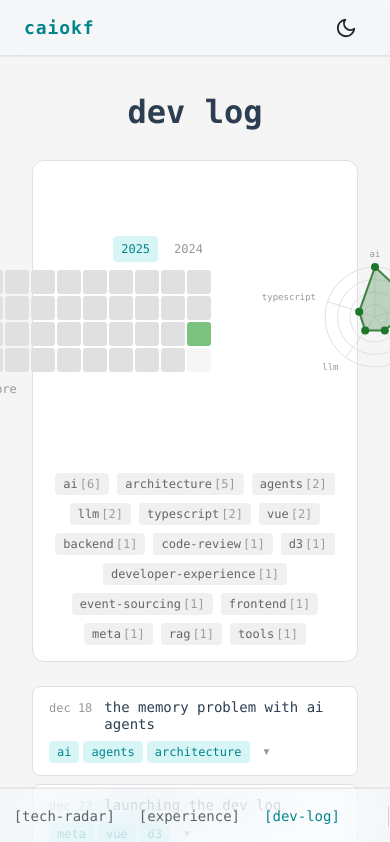
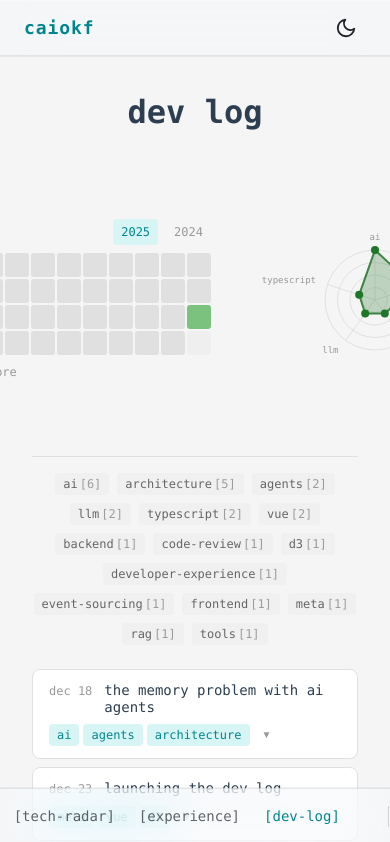
Before and after one commit to caiokf/homepage, a Vue app: page /devlog in a window 390 px wide. Shown: the top 842 px of the page. Built offline with nearby package versions, Linux system fonts and the light colour scheme.

Commit message:
feat(devlog): remove card styling from devlog header
Remove background, border and border-radius from DevLogHeader
to flatten the design. Add bottom border to header-content
instead for better separation. Remove redundant media query
for small screens since padding is handled differently now.

```diff
--- a/src/domain/devlog/components/DevLogHeader.vue
+++ b/src/domain/devlog/components/DevLogHeader.vue
@@ -50,10 +50,6 @@
     display: flex;
     flex-direction: column;
     gap: var(--space-4);
-    padding: var(--space-4);
-    background: var(--color-surface);
-    border: 1px solid var(--color-border);
-    border-radius: var(--radius-lg);
   }
 
   .header-content {
@@ -61,6 +57,8 @@
     align-items: center;
     justify-content: center;
     gap: var(--space-6);
+    padding-bottom: var(--space-4);
+    border-bottom: 1px solid var(--color-border);
   }
 
   @media (--md) {
@@ -69,10 +67,4 @@
       gap: var(--space-4);
     }
   }
-
-  @media (--sm) {
-    .devlog-header {
-      padding: var(--space-3);
-    }
-  }
 </style>
```
